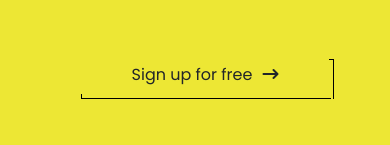
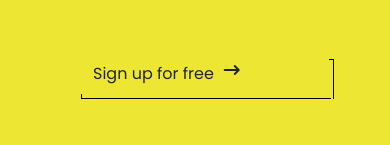
Before and after one commit to vikrams90/addidas-clone, a plain HTML site: page index.html in a window 390 px wide. Shown: the part 5805-5950 px from the top of the page. Drawn offline with nearby package versions, Linux system fonts and the light colour scheme.

Commit message:
responsive fix retry ad not fixed f

```diff
--- a/media.css
+++ b/media.css
@@ -206,6 +206,7 @@
       text-align: center;
     }
 
+
     #t-card-img{
         height: auto;
     }
--- a/style.css
+++ b/style.css
@@ -645,6 +645,7 @@ video {
 }
 
 .btn-ad {
+    display: inline-flex !important;
     width: 250px;
     height: 40px;
     padding: 10px 30px;
```
